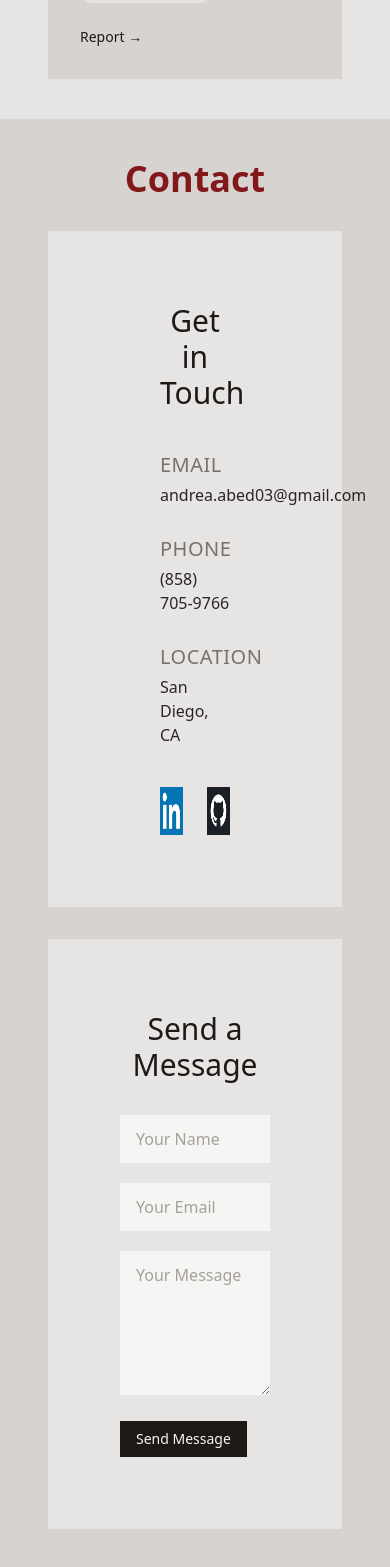
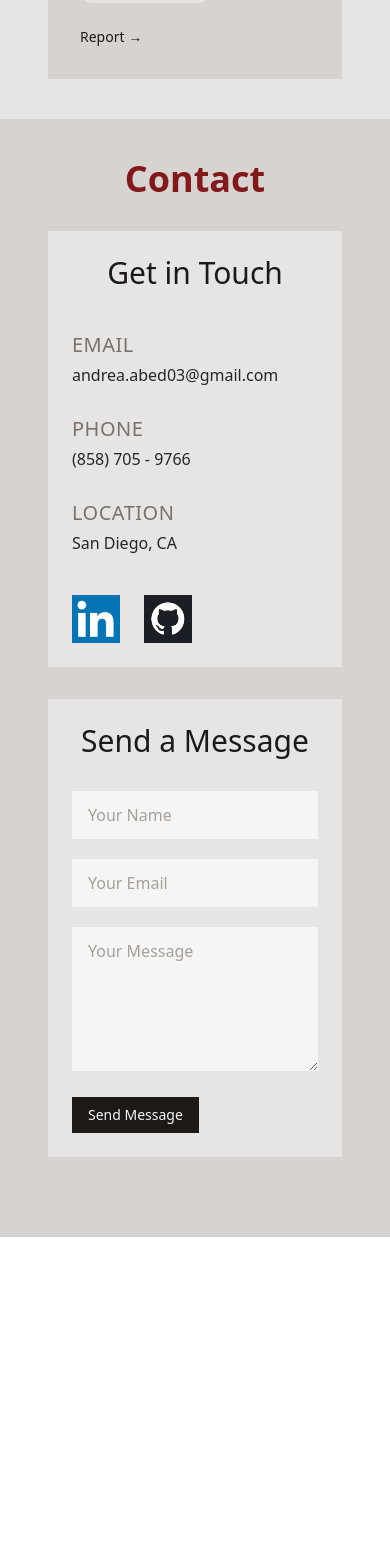
Before and after one commit to abed-andrea/portfolio-frontend, a Next.js app: page / in a window 390 px wide. Shown: the part 3885-5452 px from the top of the page. After the commit the page ends 5122 px from the top, so only its background shows below. Built offline with nearby package versions, Linux system fonts and the light colour scheme.

Commit message:
Refactor contact section layout for responsiveness

```diff
--- a/app/components2.0/Contact.tsx
+++ b/app/components2.0/Contact.tsx
@@ -82,7 +82,7 @@ export default function Contact() {
           {/* Two cards */}
           <div className="flex flex-col md:flex-row gap-8 text-stone-600 mb-10 max-w-4xl mx-auto w-full">
             {/* Contact Info */}
-            <div className="bg-stone-200 p-18 px-28">
+            <div className="bg-stone-200 w-full md:w-1/2 p-6 md:p-10">
             <h3 className="text-3xl text-center text-stone-900">Get in Touch</h3>
 
 
@@ -98,7 +98,7 @@ export default function Contact() {
               <div>
                 <p className="text-xl uppercase tracking-wide text-stone-500">Phone</p>
                 <p className="mt-1 block font-medium">
-                  {"(858) 705-9766"}
+                  {"(858) 705 - 9766"}
                 </p>
               </div>
 
@@ -141,7 +141,7 @@ export default function Contact() {
 
 
             {/* Message Form*/}
-            <div className="bg-stone-200 p-18">
+            <div className="bg-stone-200 w-full md:w-1/2 p-6 md:p-10">
             <h3 className="text-3xl text-center text-stone-900">Send a Message</h3>
 
               <form onSubmit={handleSubmit} className="mt-8 space-y-5">
```
